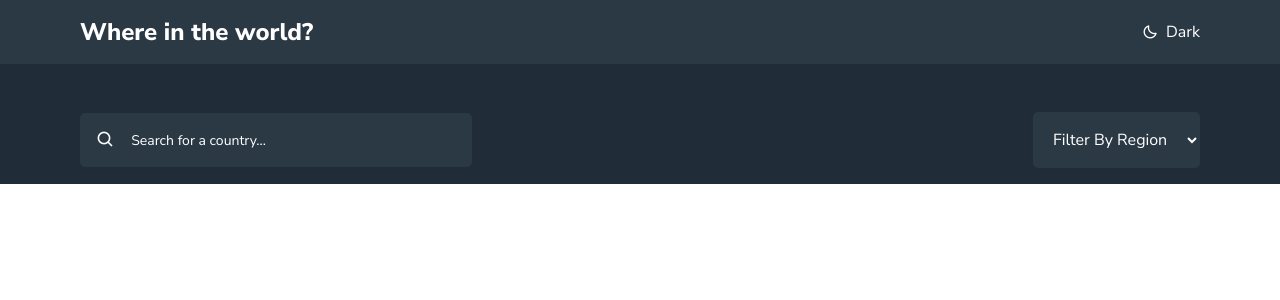
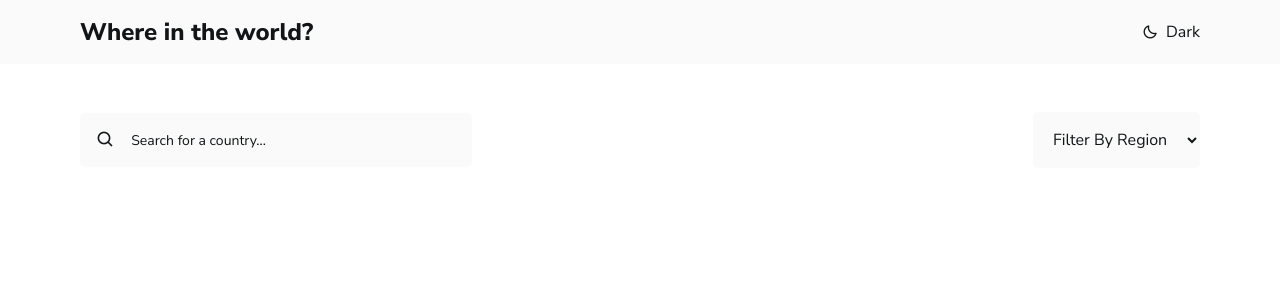
Before and after one commit to Vasant-Mestry-11/countries-api-app, a React (Create React App) app: page / in a window 1280 px wide. Shown: the top 300 px of the page. Built offline with nearby package versions, Linux system fonts and the light colour scheme.

Commit message:
:art: :tada: :construction: Dark/Light theme

```diff
--- a/public/index.html
+++ b/public/index.html
@@ -1,5 +1,5 @@
 <!DOCTYPE html>
-<html lang="en" data-theme="dark">
+<html lang="en">
   <head>
     <meta charset="utf-8" />
     <link rel="icon" href="%PUBLIC_URL%/favicon.ico" />
--- a/src/App.css
+++ b/src/App.css
@@ -9,12 +9,6 @@
   --medium: 300;
   --bold: 600;
   --bolder: 800;
-}
-
-[data-theme="dark"] {
-  --background: hsl(207, 26%, 17%);
-  --light-background: hsl(209, 23%, 22%);
-  --text: hsl(0, 0%, 100%);
 }
 
 * {
@@ -61,6 +55,12 @@ h6 {
   overflow-wrap: break-word;
 }
 
+body.dark {
+  --background: hsl(207, 26%, 17%);
+  --light-background: hsl(209, 23%, 22%);
+  --text: hsl(0, 0%, 100%);
+}
+
 ::placeholder {
   color: var(--text);
   font-size: 0.875rem;
@@ -70,7 +70,7 @@ h6 {
   /* padding: 0 5rem; */
 }
 
-.inputs{
+.inputs {
   display: flex;
   align-items: center;
   justify-content: space-between;
--- a/src/components/Navbar/Navbar.js
+++ b/src/components/Navbar/Navbar.js
@@ -6,11 +6,13 @@ import {
 } from "../../constants/global";
 import "./Navbar.css";
 import "../../App.css";
+import useTheme from "../../hooks/useTheme";
 
 const Navbar = () => {
-  const [isDark, setIsDark] = useState(false);
+  const [theme, handleTheme] = useTheme();
 
-  const themeContent = isDark ? (
+  const themeContent =
+    theme === "dark" ? (
       <>
         <i className="bx bx-sun"></i>
         <p>{LIGHT_MODE}</p>
@@ -22,14 +24,10 @@ const Navbar = () => {
       </>
     );
 
-  const handleThemes = () => {
-    setIsDark((prevTheme) => !prevTheme);
-  };
-
   return (
     <nav className="container navbar">
       <h1>{WHERE_IN_THE_WORLD}</h1>
-      <div className="themes" onClick={handleThemes}>
+      <div className="themes" onClick={handleTheme}>
         {themeContent}
       </div>
     </nav>
--- /dev/null
+++ b/src/hooks/useTheme.js
@@ -0,0 +1,19 @@
+import { useEffect, useState } from "react";
+import { switchTheme } from "../utils/themes";
+
+const useTheme = () => {
+  const [theme, setTheme] = useState(() => localStorage.getItem("theme") || "");
+
+  useEffect(() => {
+    handleTheme()
+  }, []);
+
+  const handleTheme = () => {
+    switchTheme();
+    setTheme(localStorage.getItem("theme"));
+  };
+
+  return [theme, handleTheme];
+};
+
+export default useTheme;
--- /dev/null
+++ b/src/utils/themes.js
@@ -0,0 +1,6 @@
+export const switchTheme = () => {
+  const body = document.body;
+  const isDark = localStorage.getItem("theme") === "dark";
+  body.classList.toggle("dark", !!!isDark);
+  localStorage.setItem("theme", isDark ? "light" : "dark");
+};
```
Lines whose indentation alone changed are shown as unchanged.
